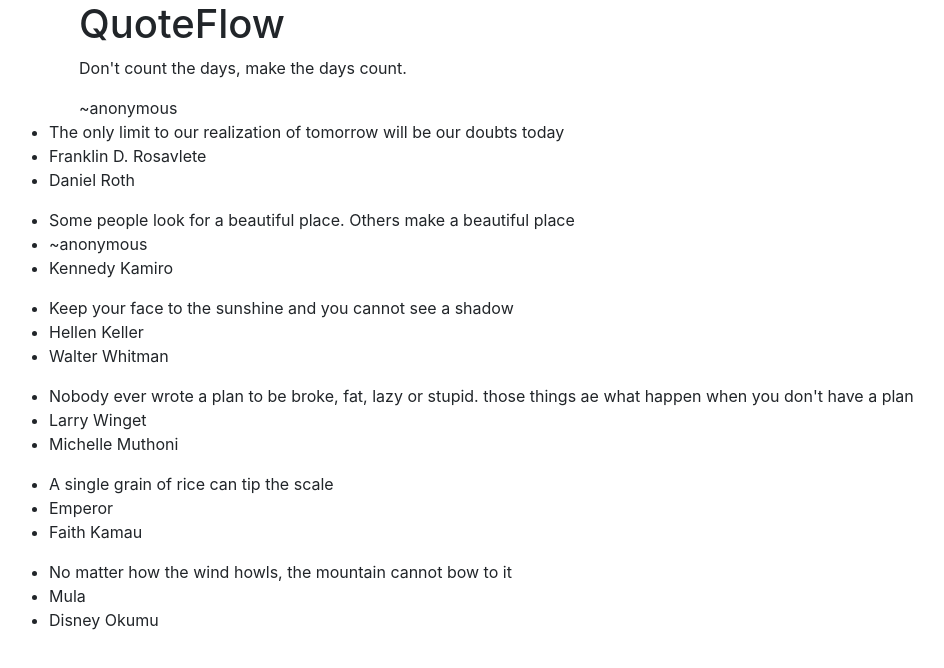
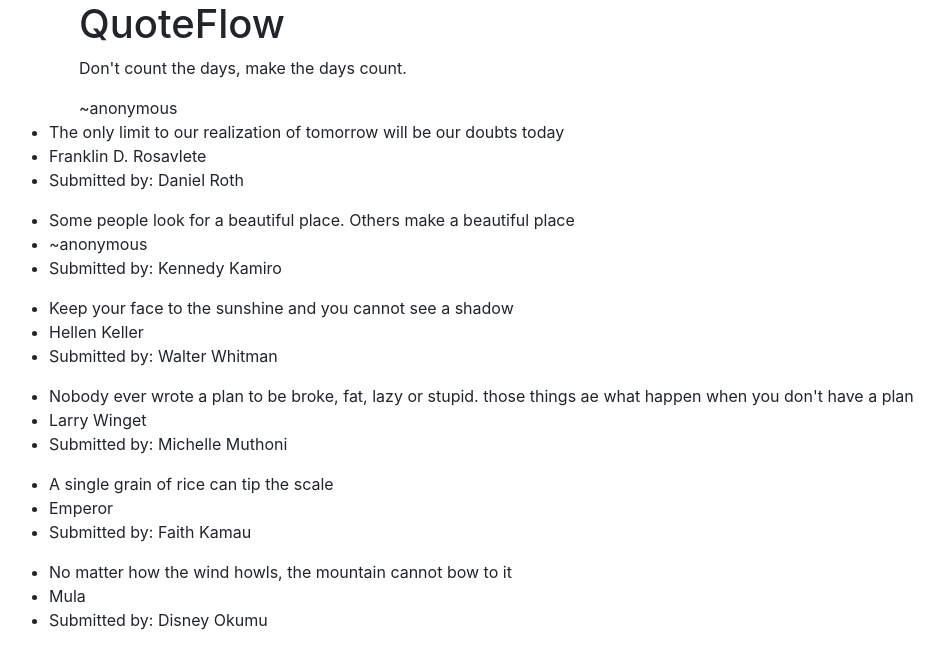
Before and after one commit to FrancisFlow/quoteflow, an Angular app: page / in a window 1280 px wide. Shown: the top 668 px of the page, without its empty margins (6-950 px from the left). Built offline with nearby package versions, Linux system fonts and the light colour scheme.

Commit message:
Created quote-details component and performed input property binding to it to recieve data from the parent

```diff
--- a/src/app/app.module.ts
+++ b/src/app/app.module.ts
@@ -5,12 +5,14 @@ import { AppRoutingModule } from './app-routing.module';
 import { AppComponent } from './app.component';
 import { HeadSectionComponent } from './head-section/head-section.component';
 import { QuotesComponent } from './quotes/quotes.component';
+import { QuoteDetailsComponent } from './quote-details/quote-details.component';
 
 @NgModule({
   declarations: [
     AppComponent,
     HeadSectionComponent,
-    QuotesComponent
+    QuotesComponent,
+    QuoteDetailsComponent
   ],
   imports: [
     BrowserModule,
--- /dev/null
+++ b/src/app/quote-details/quote-details.component.html
@@ -0,0 +1,3 @@
+<li>
+ Submitted by:  {{quote.iSubmit}}
+</li>
--- /dev/null
+++ b/src/app/quote-details/quote-details.component.ts
@@ -0,0 +1,18 @@
+import { Component, OnInit, Input } from '@angular/core';
+import { Quote } from '../quote';
+
+@Component({
+  selector: 'app-quote-details',
+  templateUrl: './quote-details.component.html',
+  styleUrls: ['./quote-details.component.css']
+})
+export class QuoteDetailsComponent implements OnInit {
+  @Input() quote!: Quote;
+  // quote is the property that will undergo input property binding.
+
+  constructor() { }
+
+  ngOnInit(): void {
+  }
+
+}
--- a/src/app/quotes/quotes.component.html
+++ b/src/app/quotes/quotes.component.html
@@ -9,9 +9,7 @@
     <li>
         {{quote.author}}
     </li>
-    <li>
-        {{quote.iSubmit}}
-    </li>
+    <app-quote-details [quote]='quote' ></app-quote-details>
 </ul>
 
 </div>
```
Also changed, not shown: src/app/quote-details/quote-details.component.css (added), 1 other file (tests, documents, lock files or other folders).
